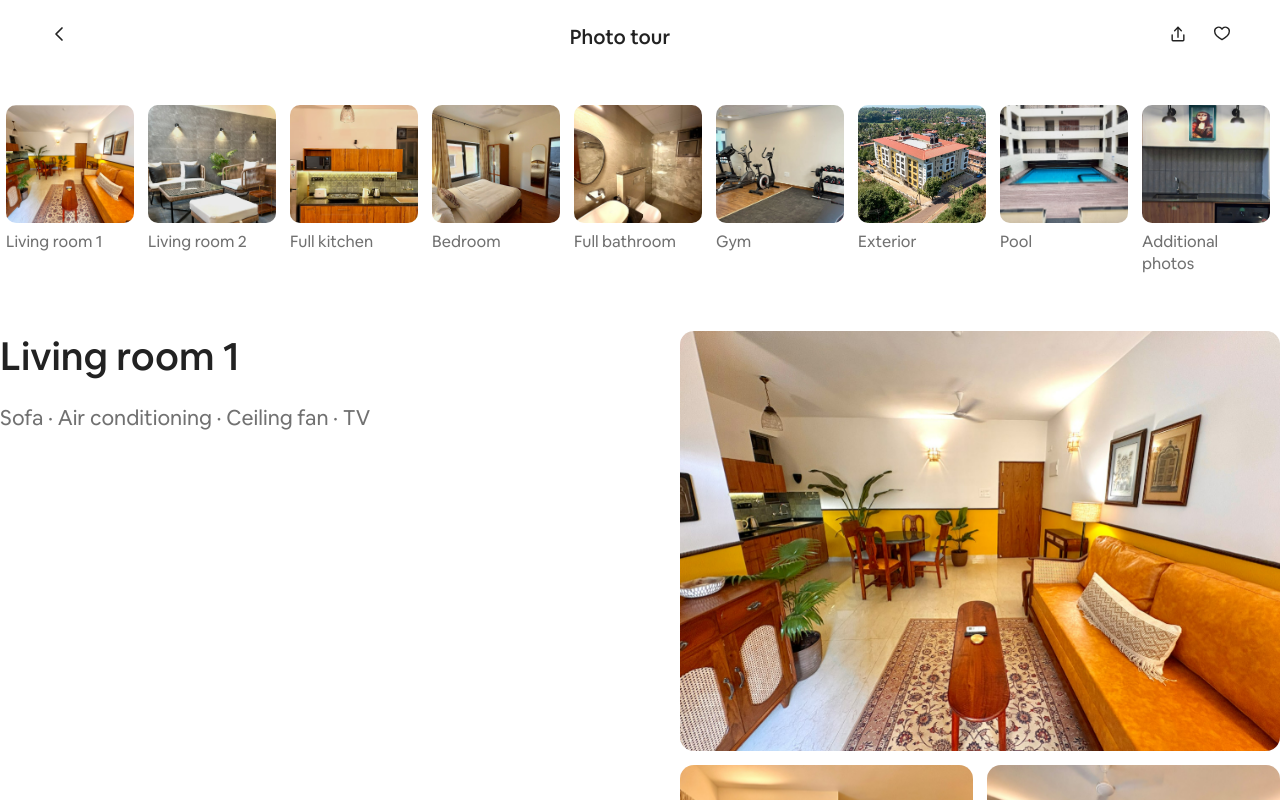
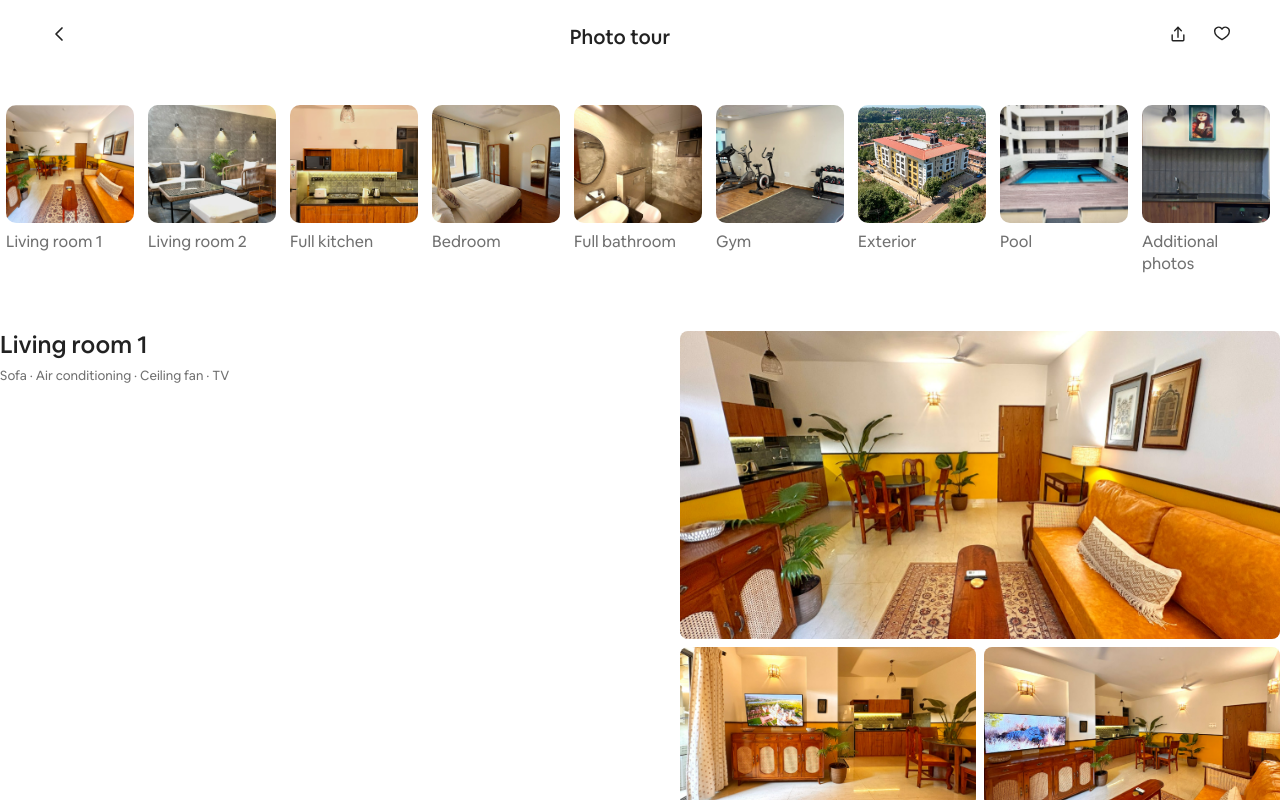
Before and after one commit to Ayuuusshhhhhhhhh/playpower2, a React (Vite) app: page / in a window 1280 px wide. Both pictures are taken after a click on the button "Show all photos". Shown: the top 800 px of the page. Built offline with nearby package versions, Linux system fonts and the light colour scheme.

Commit message:
photo tour

```diff
--- a/src/components/HostSection.jsx
+++ b/src/components/HostSection.jsx
@@ -54,7 +54,7 @@ export function HostSection() {
                 ) : (
                   <span>{initial}</span>
                 )}
-                <b>{name}</b>
+                {name}
               </div>
             ))}
           </div>
--- a/src/components/PhotoTour.jsx
+++ b/src/components/PhotoTour.jsx
@@ -14,6 +14,7 @@ export function PhotoTour({ rooms, onBack, onOpen, onSave, saved }) {
           <button type="button" aria-label="Share">
             <Icon name="share" />
           </button>
+
           <button
             type="button"
             aria-label="Save"
@@ -26,9 +27,12 @@ export function PhotoTour({ rooms, onBack, onOpen, onSave, saved }) {
       </div>
 
       <div className="tour-inner">
+
+        {/* Room thumbnails */}
         <div className="room-tabs">
           {rooms.map(([name, subtitle, images], index) => {
             const gallery = Array.isArray(images) ? images : [images];
+
             return (
               <button
                 key={name}
@@ -36,7 +40,10 @@ export function PhotoTour({ rooms, onBack, onOpen, onSave, saved }) {
                 onClick={() =>
                   document
                     .getElementById(`room-${index}`)
-                    ?.scrollIntoView({ behavior: 'smooth' })
+                    ?.scrollIntoView({
+                      behavior: 'smooth',
+                      block: 'start',
+                    })
                 }
               >
                 <img src={gallery[0]} alt="" />
@@ -46,19 +53,24 @@ export function PhotoTour({ rooms, onBack, onOpen, onSave, saved }) {
           })}
         </div>
 
+        {/* Individual room sections */}
         {rooms.map(([name, subtitle, images], index) => {
           const gallery = Array.isArray(images) ? images : [images];
+
           return (
             <section
               className="room-section"
               id={`room-${index}`}
               key={name}
             >
-              <div>
+
+              {/* Left: sticky room description */}
+              <div className="room-description">
                 <h1>{name}</h1>
                 <p>{subtitle}</p>
               </div>
 
+              {/* Right: photos for this room */}
               <div
                 className={
                   gallery.length > 1
@@ -78,15 +90,19 @@ export function PhotoTour({ rooms, onBack, onOpen, onSave, saved }) {
                     onClick={() => onOpen(image)}
                     aria-label={`Open ${name}, photo ${imageIndex + 1}`}
                   >
-                    <img src={image} alt={`${name} ${imageIndex + 1}`} />
+                    <img
+                      src={image}
+                      alt={`${name} ${imageIndex + 1}`}
+                    />
                   </button>
                 ))}
               </div>
+
             </section>
           );
         })}
+
       </div>
-
     </div>
   );
 }
--- a/src/data/listing.js
+++ b/src/data/listing.js
@@ -17,7 +17,7 @@ export const listing = {
       '/images/tour-living1-2.jpg',
       '/images/tour-living1-3.jpg',
     ]],
-    ['Living room 2', 'Sofa · Air conditioning · Ceiling fan · TV', [
+    ['Living room 2', 'Ceiling fan · Hot tub', [
       '/images/tour-living2-1.jpg',
       '/images/tour-living2-2.jpg',
       '/images/tour-living2-3.jpg',
@@ -26,39 +26,39 @@ export const listing = {
       '/images/tour-living2-6.jpg',
       '/images/tour-living2-7.jpg',
     ]],
-    ['Full kitchen', 'Kitchen · Dining area · Cookware', [
+    ['Full kitchen', 'Freezer · Fridge · Blender · Cooker · Cooking basics · Kettle · Microwave · Toaster · Wine glasses · Coffee · Crockery and cutlery', [
       '/images/tour-kitchen-1.png',
       '/images/tour-kitchen-2.png',
       '/images/tour-kitchen-3.png',
     ]],
-    ['Bedroom', '1 double bed · Air conditioning', [
+    ['Bedroom', 'Double bed · Air conditioning · Bed linen · Ceiling fan · Clothes storage · Cot · Hangers · Iron · Room-darkening blinds · Cleaning available during stay · CLeaning products · Long-term stays allowed · Private entrance · Wifi', [
       '/images/tour-bedroom-1.png',
       '/images/tour-bedroom-2.png',
       '/images/tour-bedroom-3.png',
       '/images/tour-bedroom-1.png',
       '/images/tour-bedroom-2.png',
     ]],
-    ['Full bathroom', 'Hot water · Towels', ['/images/tour-bathroom-1.png']],
-    ['Gym', 'Fitness room · Equipment', [
+    ['Full bathroom', 'Hairdryer · Hot water · Shampoo · Shower gel', ['/images/tour-bathroom-1.png']],
+    ['Gym', 'Air conditioning · Gym · Exercise equipment · Ceiling fan', [
       '/images/tour-gym-1.png',
       '/images/tour-gym-2.png',
       '/images/tour-gym-3.png',
       '/images/tour-gym-4.png',
       '/images/tour-gym-5.png',
     ]],
-    ['Exterior', 'Building · Quiet neighbourhood', [
+    ['Exterior', '', [
       '/images/tour-exterior-1.png',
       '/images/tour-exterior-2.png',
       '/images/tour-exterior-3.png',
       '/images/tour-exterior-1.png',
       '/images/tour-exterior-3.png',
     ]],
-    ['Pool', 'Shared outdoor pool', [
+    ['Pool', 'Pool', [
       '/images/tour-pool-1.png',
       '/images/tour-pool-1.png',
       '/images/tour-pool-2.png',
     ]],
-    ['Additional photos', 'More views', [
+    ['Additional photos', '', [
       '/images/tour-additional-1.png',
       '/images/tour-additional-2.png',
       '/images/tour-additional-3.png',
--- a/src/styles.css
+++ b/src/styles.css
@@ -3687,3 +3687,64 @@ html, body, button, input, textarea, select {
   width: 16px !important;
   height: 16px !important;
 }
+/* Photo Tour - room layout */
+
+.photo-tour .room-section {
+  display: grid;
+  grid-template-columns: 1fr 1fr;
+  column-gap: 80px;
+  align-items: start;
+  padding-bottom: 80px;
+}
+
+.photo-tour .room-description {
+  position: sticky;
+  top: 110px;
+  align-self: start;
+}
+
+.photo-tour .room-description h1 {
+  font-size: 24px;
+  line-height: 30px;
+  margin: 0 0 6px;
+}
+
+.photo-tour .room-description p {
+  font-size: 13px;
+  line-height: 18px;
+  color: #717171;
+  margin: 0;
+}
+
+.photo-tour .room-gallery {
+  display: grid;
+  grid-template-columns: repeat(2, minmax(0, 1fr));
+  gap: 8px;
+  align-content: start;
+}
+
+.photo-tour .room-gallery.single {
+  display: block;
+}
+
+.photo-tour .room-photo {
+  width: 100%;
+  padding: 0;
+  overflow: hidden;
+  border-radius: 8px;
+}
+
+.photo-tour .room-gallery .room-photo.primary {
+  grid-column: 1 / -1;
+  height: 308px;
+}
+
+.photo-tour .room-gallery .room-photo.secondary {
+  height: 160px;
+}
+
+.photo-tour .room-photo img {
+  width: 100%;
+  height: 100%;
+  object-fit: cover;
+}
```
